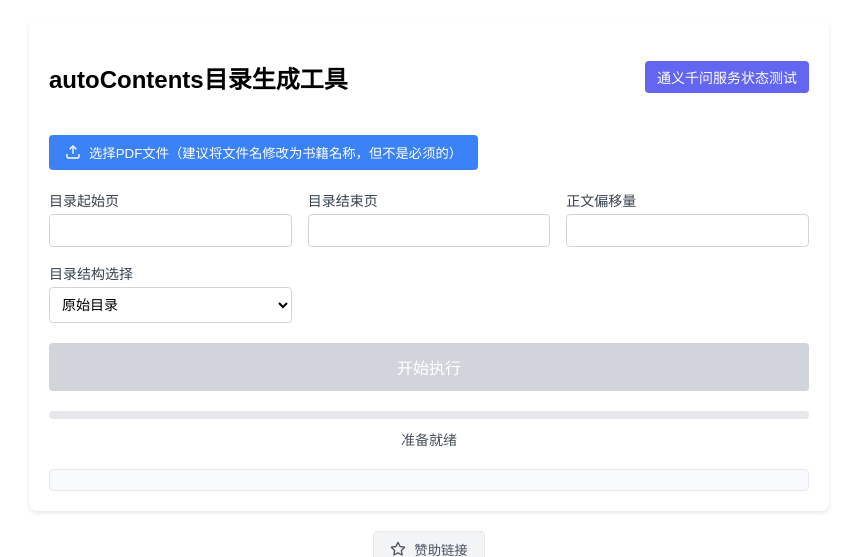
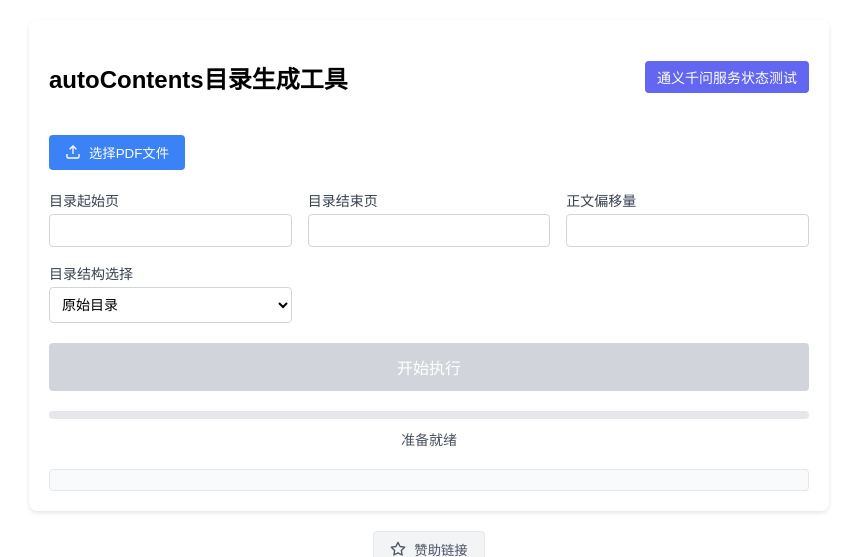
Before and after one commit to NatsUIJM/autoContents, a Flask app: page / in a window 1280 px wide. Shown: the top 557 px of the page, without its empty margins (211-1068 px from the left). Run offline with Flask 3, Linux system fonts and the light colour scheme.

Commit message:
删除了一些不必要的建议

```diff
--- a/templates/index.html
+++ b/templates/index.html
@@ -246,7 +246,7 @@
                     <polyline points="17 8 12 3 7 8"></polyline>
                     <line x1="12" y1="3" x2="12" y2="15"></line>
                 </svg>
-                选择PDF文件（建议将文件名修改为书籍名称，但不是必须的）
+                选择PDF文件
             </button>
             <div id="fileName" class="file-name"></div>
         </div>
```
